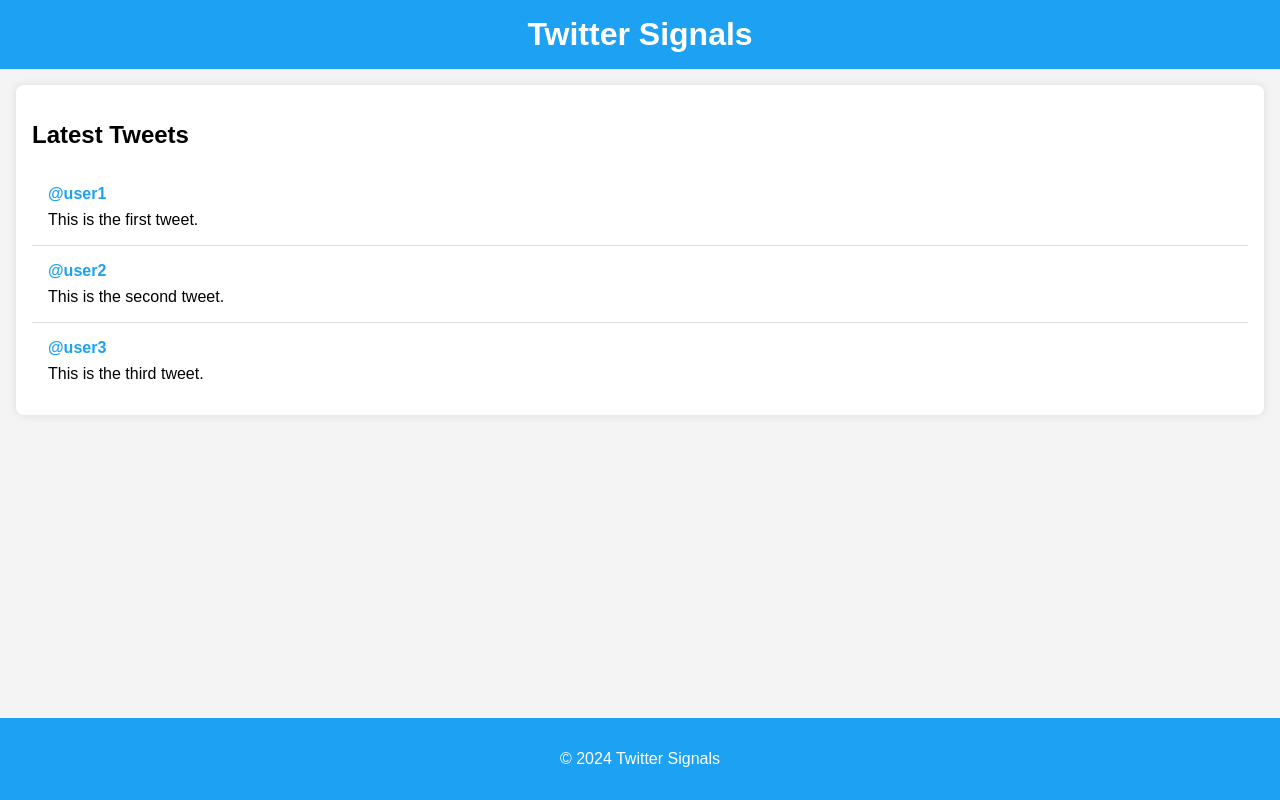
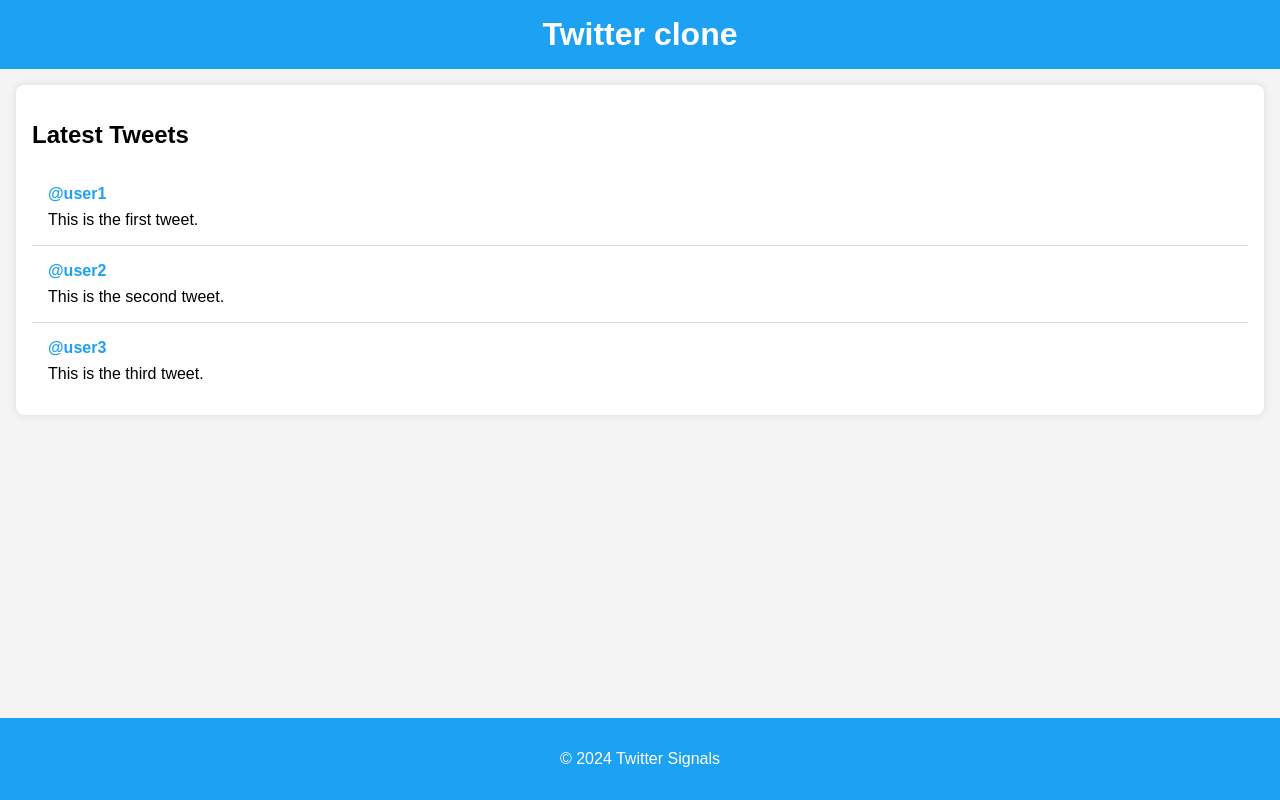
Before and after one commit to kiganyamburu/Teach-2-Give-Twitter-Clone, a plain HTML site: page index.html in a window 1280 px wide. Drawn offline with Linux system fonts and the light colour scheme.

```diff
--- a/index.html
+++ b/index.html
@@ -3,12 +3,12 @@
   <head>
     <meta charset="UTF-8" />
     <meta name="viewport" content="width=device-width, initial-scale=1.0" />
-    <title>Twitter Signals</title>
+    <title>Twitter clone</title>
     <link rel="stylesheet" href="styles.css" />
   </head>
   <body>
     <header>
-      <h1>Twitter Signals</h1>
+      <h1>Twitter clone</h1>
     </header>
     <main>
       <section id="content">
```
